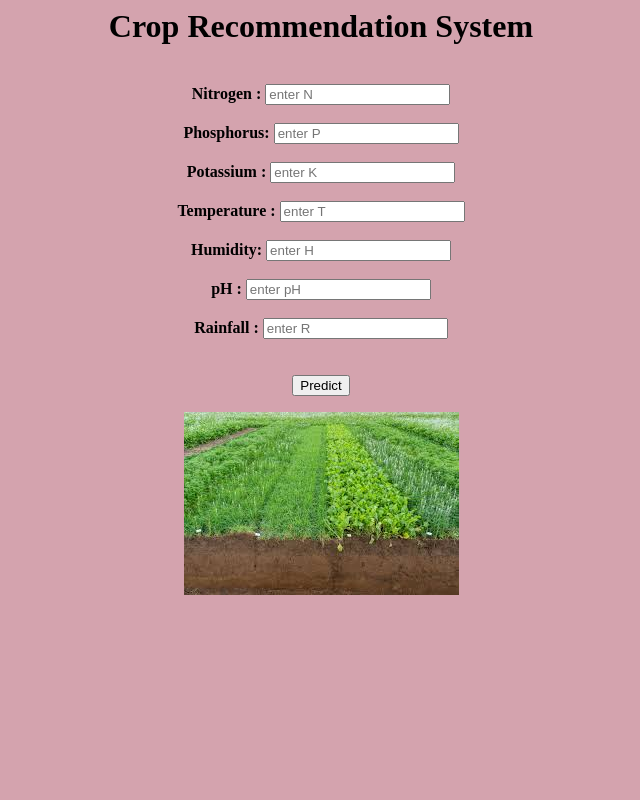
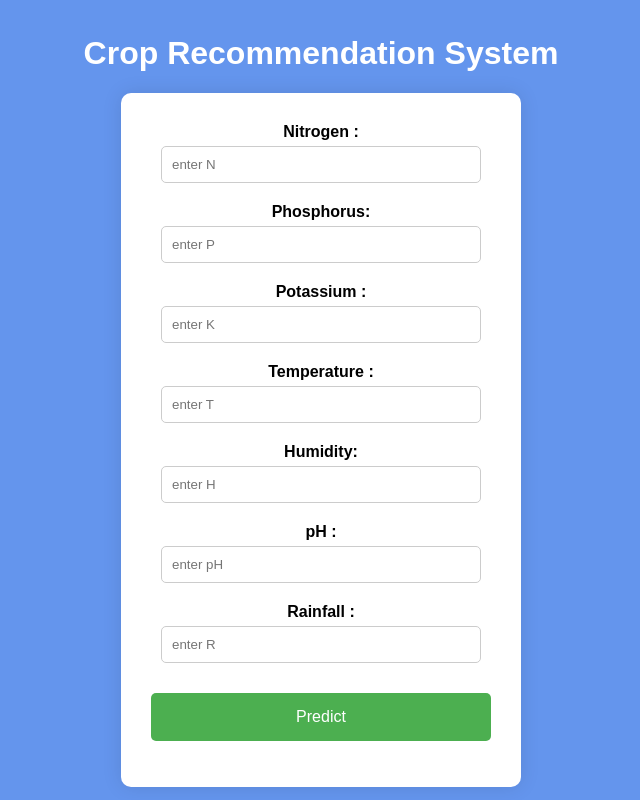
Before and after one commit to Deceptrax123/IOT-Domain-Analyst-Project-Crop-Recommendation-Application, a Flask app: page / in a window 1280 px wide. Shown: the whole page, without its empty margins (319-959 px from the left). Run offline with Flask 3, Linux system fonts and the light colour scheme.

Commit message:
add styles to main page

```diff
--- /dev/null
+++ b/static/css/styles.css
@@ -0,0 +1,61 @@
+  body {
+    background-color: #6495ED; /* Blue background */
+    font-family: Arial, sans-serif;
+    margin: 0;
+    padding: 0;
+    display: flex;
+    justify-content: center;
+    align-items: center;
+    height: 100vh;
+  }
+
+  .container {
+    background-color: #ffffff; /* White background for the form */
+    padding: 30px;
+    border-radius: 10px;
+    box-shadow: 0 0 20px rgba(0, 0, 0, 0.1);
+    max-width: 400px;
+    width: 100%;
+    box-sizing: border-box;
+  }
+
+  h1 {
+    text-align: center;
+    color: #fff; /* White color for page heading */
+  }
+
+
+
+  h2 {
+    text-align: center;
+    color: #333; /* Dark gray heading */
+    margin-bottom: 30px;
+  }
+
+  input[type="text"],
+  input[type="email"],
+  input[type="password"] {
+    width: calc(100% - 20px);
+    padding: 10px;
+    margin: 5px 0 20px;
+    border: 1px solid #ccc; /* Light gray border */
+    border-radius: 5px;
+    box-sizing: border-box;
+  }
+
+  input[type="submit"] {
+    background-color: #4CAF50; /* Green submit button */
+    color: white;
+    padding: 15px 0;
+    border: none;
+    border-radius: 5px;
+    cursor: pointer;
+    width: 100%;
+    margin-top: 10px;
+    font-size: 16px;
+    transition: background-color 0.3s ease;
+  }
+
+  input[type="submit"]:hover {
+    background-color: #45a049; /* Darker green hover */
+  }
--- a/templates/home.html
+++ b/templates/home.html
@@ -1,25 +1,26 @@
 <html>
 
-<body bgcolor=#d4a3ae>
+    <head>
+        <link rel="stylesheet" type="text/css" href="{{ url_for('static',filename='css/styles.css') }}">
+    </head>
 
+<body>
     <center>
+        <h1>Crop Recommendation System</h1>
+        <div class="container">
+            <form method="POST" , action="{{url_for('home')}}">
+                <b> Nitrogen : <input type="text" , name='a' , placeholder="enter N" required>
+                    Phosphorus: <input type="text" , name='b' , placeholder="enter P" required>
+                    Potassium : <input type="text" , name='c' , placeholder="enter K" required>
+                    Temperature : <input type="text" , name='d' , placeholder="enter T" required>
+                    Humidity: <input type="text" , name='e' , placeholder="enter H" required>
+                    pH : <input type="text" , name='f' , placeholder="enter pH" required>
+                    Rainfall : <input type="text" , name='g' , placeholder="enter R" required>
 
-        <h1> Crop Recommendation System </h1><br>
-
-        <form method="POST" , action="{{url_for('home')}}">
-            <b> Nitrogen : <input type="text" , name='a' , placeholder="enter N"> <br><br>
-                Phosphorus: <input type="text" , name='b' , placeholder="enter P"> <br><br>
-                Potassium : <input type="text" , name='c' , placeholder="enter K"> <br><br>
-                Temperature : <input type="text" , name='d' , placeholder="enter T"> <br><br>
-                Humidity: <input type="text" , name='e' , placeholder="enter H"> <br><br>
-                pH : <input type="text" , name='f' , placeholder="enter pH"> <br><br>
-                Rainfall : <input type="text" , name='g' , placeholder="enter R"> <br><br>
-                <br>
-            </b>
-            <input type="submit" , value='Predict'>
-        </form>
-
-        <img src="../static/crops.png" alt="crops">
+                </b>
+                <input type="submit" , value='Predict'>
+            </form>
+        </div>
     </center>
 
 </body>
```
